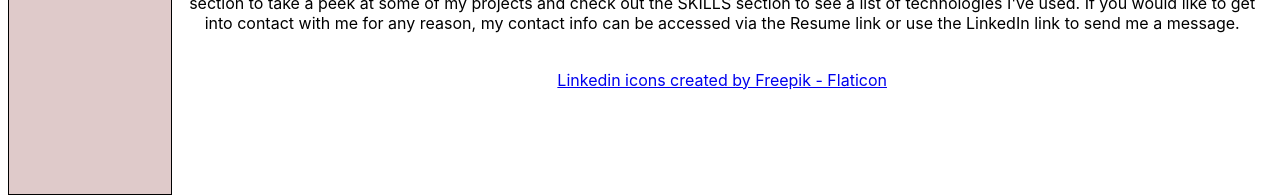
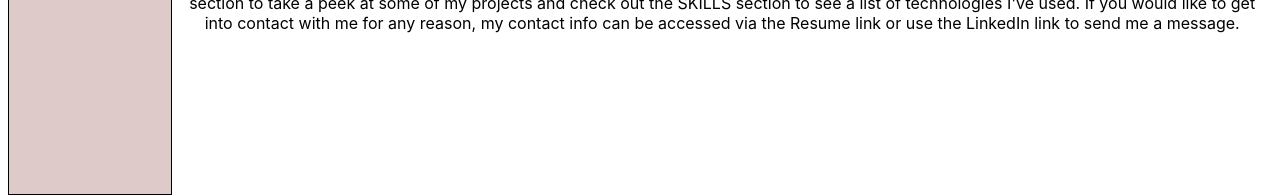
Before and after one commit to ant07hony/Fullstack-Portfolio, a React (Create React App) app: page / in a window 1280 px wide. Shown: the part 613-809 px from the top of the page. Built offline with nearby package versions, Linux system fonts and the light colour scheme.

Commit message:
changed some content on about section

```diff
--- a/src/pages/About.js
+++ b/src/pages/About.js
@@ -30,7 +30,7 @@
     return (
         <div>
         {about ? loaded() : <h1>Loading...</h1>}
-        <a href="https://www.flaticon.com/free-icons/linkedin" title="linkedin icons">Linkedin icons created by Freepik - Flaticon</a>
+        {/* <a href="https://www.flaticon.com/free-icons/linkedin" title="linkedin icons">Linkedin icons created by Freepik - Flaticon</a> */}
         </div>
 
     )
```
